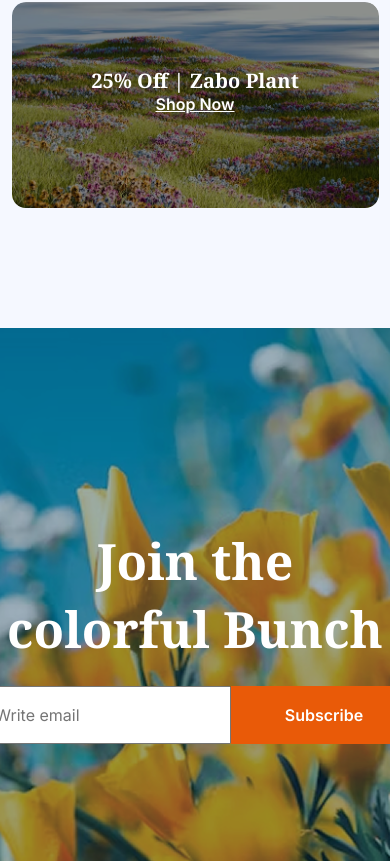
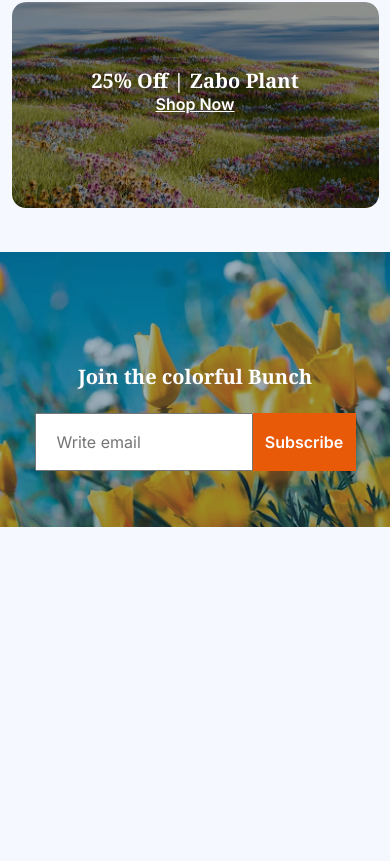
Before and after one commit to Smswad/Programming-Hero-A2, a plain HTML site: page index.html in a window 390 px wide. Shown: the part 3915-4776 px from the top of the page. After the commit the page ends 4442 px from the top, so only its background shows below. Drawn offline with Linux system fonts and the light colour scheme.

Commit message:
join section has been responded

```diff
--- a/style.css
+++ b/style.css
@@ -636,7 +636,33 @@ input[type="submit"]{
         font-size: 1rem;
     }
 
+/* Join section */
+    .join-bg-img{
+        height: 275px;
+        margin: 0 auto;
+        margin-top: 44.5px;
 
+    }
+
+    .join-bg-img .join-content{
+        margin: 0 auto;
+        margin-top: 110.5px;
+
+
+    }
+
+    .join-content-head{
+        font-size: 1.25rem;
+    }
+
+    input[type="email"]{
+        width: 218px;
+    }
+
+    input[type="submit"]{
+        width: 103px;
+        padding: 19px 12px;
+    }
 
 
 }
```
